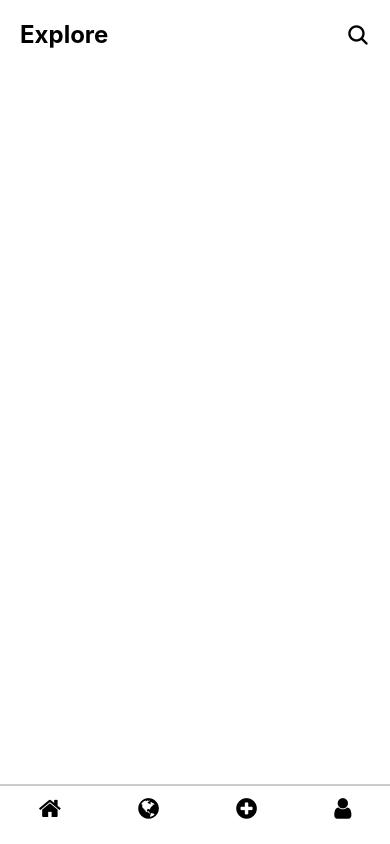
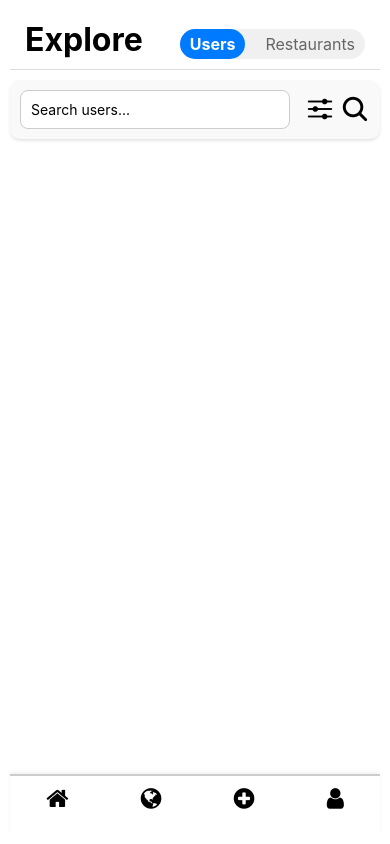
Before and after one commit to Phuoc-L/FoodieEats, a React Native app in the folder FoodieEats/: screen /Explore in a window 390 px wide. Built offline with nearby package versions, Linux system fonts and the light colour scheme.

Commit message:
implemented restaurant search

```diff
--- a/FoodieEats/screens/Explore.js
+++ b/FoodieEats/screens/Explore.js
@@ -8,41 +8,56 @@ import NavigationBar from './Navigation';
 import DropDownPicker from 'react-native-dropdown-picker';
 
 export default function Explore() {
-  const [searchVisible, setSearchVisible] = useState(false);
+  const [searchMode, setSearchMode] = useState('users'); // 'users' or 'restaurants'
   const [searchQuery, setSearchQuery] = useState('');
-  const [users, setUsers] = useState([]);
+  const [results, setResults] = useState([]);
   const [filtersVisible, setFiltersVisible] = useState(false);
-  const [minFollowers, setMinFollowers] = useState('');
-  const [maxFollowers, setMaxFollowers] = useState('');
-  const [minPosts, setMinPosts] = useState('');
-  const [maxPosts, setMaxPosts] = useState('');
-  const [showPrivate, setShowPrivate] = useState(false);
   const [sortField, setSortField] = useState('');
   const [sortOrder, setSortOrder] = useState('asc');
   const [sortOpen, setSortOpen] = useState(false);
   const [orderOpen, setOrderOpen] = useState(false);
   const navigation = useNavigation();
 
+  // User filters
+  const [minFollowers, setMinFollowers] = useState('');
+  const [maxFollowers, setMaxFollowers] = useState('');
+  const [minPosts, setMinPosts] = useState('');
+  const [maxPosts, setMaxPosts] = useState('');
+
+  // Restaurant filters
+  const [minRating, setMinRating] = useState('');
+  const [maxRating, setMaxRating] = useState('');
+
   const handleSearch = async () => {
     if (!searchQuery) return;
     try {
-      const response = await axios.get(process.env.EXPO_PUBLIC_API_URL + '/api/users/search', {
-        params: {
+      const endpoint = searchMode === 'users' ? '/api/users/search' : '/api/restaurants/search';
+      const params = {
         query: searchQuery,
-          minFollowers,
-          maxFollowers,
-          minPosts,
-          maxPosts,
-          showPrivate,
-          sortBy: sortField,
-          sortOrder,
-        },
-      });
-      setUsers(response.data.users);
-      setSearchVisible(false);
+        sortBy: sortField || undefined,
+        sortOrder: sortOrder || 'asc',
+        ...(searchMode === 'users' ? {
+          minFollowers: minFollowers || undefined,
+          maxFollowers: maxFollowers || undefined,
+          minPosts: minPosts || undefined,
+          maxPosts: maxPosts || undefined,
+        } : {
+          minRating: minRating || undefined,
+          maxRating: maxRating || undefined,
+        }),
+      };
+
+      const response = await axios.get(process.env.EXPO_PUBLIC_API_URL + endpoint, { params });
+      setResults(response.data.restaurants || response.data.users);
+      Keyboard.dismiss();
     } catch (error) {
-      console.error('Error fetching users:', error);
+      console.error(`Error fetching ${searchMode}:`, error.response?.data || error.message);
     }
+  };
+
+  const handleModeToggle = (mode) => {
+    setSearchMode(mode);
+    setResults([]);
   };
 
   return (
@@ -50,76 +65,72 @@ export default function Explore() {
       <SafeAreaView style={styles.container}>
         <View style={styles.header}>
           <Text style={styles.title}>Explore</Text>
-          {searchVisible ? (
+          <View style={styles.modeToggle}>
+            <TouchableOpacity onPress={() => handleModeToggle('users')}>
+              <Text style={[styles.modeButton, searchMode === 'users' && styles.activeMode]}>Users</Text>
+            </TouchableOpacity>
+            <TouchableOpacity onPress={() => handleModeToggle('restaurants')}>
+              <Text style={[styles.modeButton, searchMode === 'restaurants' && styles.activeMode]}>Restaurants</Text>
+            </TouchableOpacity>
+          </View>
+        </View>
+
         <View style={styles.searchContainer}>
           <TextInput
             style={styles.searchInput}
-                placeholder="Search users..."
+            placeholder={`Search ${searchMode}...`}
             value={searchQuery}
             onChangeText={setSearchQuery}
           />
+          <TouchableOpacity onPress={() => { setFiltersVisible(true); Keyboard.dismiss(); }}>
+            <Ionicons name="options" size={30} color="black" />
+          </TouchableOpacity>
           <TouchableOpacity onPress={handleSearch}>
-                <Ionicons name="checkmark" size={24} color="black" />
-              </TouchableOpacity>
-              <TouchableOpacity onPress={() => setFiltersVisible(true)}>
-                <Ionicons name="options" size={24} color="black" />
+            <Ionicons name="search" size={30} color="black" />
           </TouchableOpacity>
         </View>
-          ) : (
-            <TouchableOpacity onPress={() => setSearchVisible(true)}>
-              <Ionicons name="search" size={24} color="black" />
-            </TouchableOpacity>
+
+        <FlatList data={results} keyExtractor={(item) => item._id} renderItem={({ item }) => (
+          <TouchableOpacity onPress={() => navigation.navigate(searchMode === 'users' ? 'Profile' : 'Restaurant', { id: item._id })}>
+            <View style={styles.resultCard}>
+              {searchMode === 'users' && (<Image source={{ uri: item.profile.avatar_url || 'https://via.placeholder.com/50' }} style={styles.avatar} />)}
+              <View>
+                <View style={styles.restaurantRating}>
+                  <Text style={styles.resultName}>{item.name || item.username}</Text>
+                  {searchMode === 'restaurants' && (
+                    <Text>
+                      <Ionicons name="star" size={16} color="gold" /> {item.average_rating?.toFixed(1) || 'N/A'}
+                    </Text>
                   )}
                 </View>
-
-        <FlatList
-          data={users}
-          keyExtractor={(item) => item._id}
-          renderItem={({ item }) => (
-            <TouchableOpacity onPress={() => navigation.navigate('Profile', { userId: item._id })}>
-              <View style={styles.userCard}>
-                <Image source={{ uri: item.profile.avatar_url || 'https://via.placeholder.com/50' }} style={styles.avatar} />
-                <View>
-                  <Text style={styles.username}>{item.username}</Text>
-                  <Text style={styles.fullName}>{item.first_name} {item.last_name}</Text>
-                  <Text style={styles.bio}>{item.profile.bio}</Text>
+                <Text style={styles.fullName}>{item.first_name || item.location} {item.last_name}</Text>
+                {searchMode === 'users' && (<Text style={styles.resultDetails}> {item.profile.bio} </Text> )}
               </View>
             </View>
           </TouchableOpacity>
-          )}
-        />
+        )}/>
 
-        <Modal visible={filtersVisible} animationType="slide">
+        <Modal visible={filtersVisible && searchMode === 'restaurants'} animationType="slide">
           <TouchableWithoutFeedback onPress={Keyboard.dismiss} accessible={false}>
             <SafeAreaView style={styles.container}>
               <View style={styles.modalContent}>
-                <Text style={styles.label}>Min Followers</Text>
-                <TextInput style={styles.input} keyboardType="numeric" value={minFollowers} onChangeText={setMinFollowers} />
-
-                <Text style={styles.label}>Max Followers</Text>
-                <TextInput style={styles.input} keyboardType="numeric" value={maxFollowers} onChangeText={setMaxFollowers} />
-
-                <Text style={styles.label}>Min Posts</Text>
-                <TextInput style={styles.input} keyboardType="numeric" value={minPosts} onChangeText={setMinPosts} />
-
-                <Text style={styles.label}>Max Posts</Text>
-                <TextInput style={styles.input} keyboardType="numeric" value={maxPosts} onChangeText={setMaxPosts} />
-
+                <Text style={styles.label}>Min Rating</Text>
+                <TextInput style={styles.input} keyboardType="numeric" value={minRating} onChangeText={setMinRating} />
+                <Text style={styles.label}>Max Rating</Text>
+                <TextInput style={styles.input} keyboardType="numeric" value={maxRating} onChangeText={setMaxRating} />
                 <Text style={styles.label}>Sort By</Text>
                 <DropDownPicker
                   open={sortOpen}
                   value={sortField}
                   items={[
-                    { label: 'Followers', value: 'followers_count' },
-                    { label: 'Posts', value: 'posts_count' },
-                    { label: 'Username', value: 'username' },
+                    { label: 'Name', value: 'name' },
+                    { label: 'Average Rating', value: 'average_rating' }
                   ]}
                   setOpen={setSortOpen}
                   setValue={setSortField}
                   style={{ zIndex: 3000 }}
                   containerStyle={{ zIndex: 3000 }}
                 />
-
                 <Text style={styles.label}>Sort Order</Text>
                 <DropDownPicker
                   open={orderOpen}
@@ -133,13 +144,52 @@ export default function Explore() {
                   style={{ zIndex: 2000 }}
                   containerStyle={{ zIndex: 2000 }}
                 />
+                <Button title="Apply Filters" onPress={() => { setFiltersVisible(false); setSortOpen(false); setOrderOpen(false) }} />
+              </View>
+            </SafeAreaView>
+          </TouchableWithoutFeedback>
+        </Modal>
 
-                <View style={styles.checkboxContainer}>
-                  <Text>Show Private Profiles</Text>
-                  <Button title={showPrivate ? "Yes" : "No"} onPress={() => setShowPrivate(!showPrivate)} />
-                </View>
-
-                <Button title="Apply Filters" onPress={() => { setFiltersVisible(false); handleSearch(); }} />
+        <Modal visible={filtersVisible && searchMode === 'users'} animationType="slide">
+          <TouchableWithoutFeedback onPress={Keyboard.dismiss} accessible={false}>
+            <SafeAreaView style={styles.container}>
+              <View style={styles.modalContent}>
+                <Text style={styles.label}>Min Followers</Text>
+                <TextInput style={styles.input} keyboardType="numeric" value={minFollowers} onChangeText={setMinFollowers} />
+                <Text style={styles.label}>Max Followers</Text>
+                <TextInput style={styles.input} keyboardType="numeric" value={maxFollowers} onChangeText={setMaxFollowers} />
+                <Text style={styles.label}>Min Posts</Text>
+                <TextInput style={styles.input} keyboardType="numeric" value={minPosts} onChangeText={setMinPosts} />
+                <Text style={styles.label}>Max Posts</Text>
+                <TextInput style={styles.input} keyboardType="numeric" value={maxPosts} onChangeText={setMaxPosts} />
+                <Text style={styles.label}>Sort By</Text>
+                <DropDownPicker
+                  open={sortOpen}
+                  value={sortField}
+                  items={[
+                    { label: 'Follower Count', value: 'followers_count' },
+                    { label: 'Post Count', value: 'posts_count' },
+                    { label: 'Username', value: 'username' },
+                  ]}
+                  setOpen={setSortOpen}
+                  setValue={setSortField}
+                  style={{ zIndex: 3000 }}
+                  containerStyle={{ zIndex: 3000 }}
+                />
+                <Text style={styles.label}>Sort Order</Text>
+                <DropDownPicker
+                  open={orderOpen}
+                  value={sortOrder}
+                  items={[
+                    { label: 'Ascending', value: 'asc' },
+                    { label: 'Descending', value: 'desc' },
+                  ]}
+                  setOpen={setOrderOpen}
+                  setValue={setSortOrder}
+                  style={{ zIndex: 2000 }}
+                  containerStyle={{ zIndex: 2000 }}
+                />
+                <Button title="Apply Filters" onPress={() => { setFiltersVisible(false); setSortOpen(false); setOrderOpen(false) }} />
               </View>
             </SafeAreaView>
           </TouchableWithoutFeedback>
@@ -154,19 +204,129 @@ export default function Explore() {
 }
 
 const styles = StyleSheet.create({
-  container: { flex: 1, backgroundColor: '#fff' },
-  header: { flexDirection: 'row', justifyContent: 'space-between', alignItems: 'center', padding: 20 },
-  searchContainer: { flexDirection: 'row', alignItems: 'center', flex: 1 },
-  title: { fontSize: 24, fontWeight: 'bold' },
-  searchInput: { flex: 1, marginLeft: 10, padding: 8, borderBottomWidth: 1, borderColor: '#ccc' },
-  userCard: { flexDirection: 'row', padding: 15, borderBottomWidth: 1, borderColor: '#eee' },
-  avatar: { width: 50, height: 50, borderRadius: 25, marginRight: 15, borderWidth: 1, borderColor: '#ccc' },
-  username: { fontWeight: 'bold', fontSize: 16 },
-  fullName: { color: '#666' },
-  bio: { marginTop: 5, color: '#888' },
-  navbar: { height: 60, borderTopWidth: 1, borderTopColor: '#ccc' },
-  modalContent: { padding: 20 },
-  label: { fontWeight: 'bold', marginTop: 10 },
-  input: { borderWidth: 1, padding: 10, marginBottom: 10, borderRadius: 5 },
-  checkboxContainer: { flexDirection: 'row', alignItems: 'center', justifyContent: 'space-between', marginTop: 20 },
+  container: {
+    flex: 1,
+    backgroundColor: '#fff',
+    padding: 10
+  },
+  header: {
+    flexDirection: 'row',
+    justifyContent: 'space-between',
+    alignItems: 'flex-end',
+    paddingVertical: 10,
+    paddingHorizontal: 15,
+    borderBottomWidth: 1,
+    borderColor: '#ddd'
+  },
+  title: {
+    fontSize: 32,
+    fontWeight: 'bold'
+  },
+  modeToggle: {
+    flexDirection: 'row',
+    justifyContent: 'flex-start',
+    alignItems: 'center',
+    backgroundColor: '#f0f0f0',
+    borderRadius: 20,
+    gap: 10,
+    flexShrink: 1,
+  },
+  modeButton: {
+    fontSize: 16,
+    color: '#666',
+    paddingVertical: 5,
+    paddingHorizontal: 10,
+    borderRadius: 20,
+    flexShrink: 1
+  },
+  activeMode: {
+    fontWeight: 'bold',
+    color: '#fff',
+    backgroundColor: '#007bff'
+  },
+  searchContainer: {
+    flexDirection: 'row',
+    alignItems: 'center',
+    padding: 10,
+    borderRadius: 10,
+    backgroundColor: '#f9f9f9',
+    marginVertical: 10,
+    shadowColor: '#000',
+    shadowOffset: { width: 0, height: 2 },
+    shadowOpacity: 0.1,
+    shadowRadius: 3,
+    elevation: 2,
+    gap: 5
+  },
+  searchInput: {
+    flex: 1,
+    padding: 10,
+    borderRadius: 8,
+    backgroundColor: '#fff',
+    borderWidth: 1,
+    borderColor: '#ccc',
+    marginRight: 10
+  },
+  resultCard: {
+    flexDirection: 'row',
+    alignItems: 'center',
+    padding: 15,
+    borderBottomWidth: 1,
+    borderColor: '#eee',
+    backgroundColor: '#fff',
+    borderRadius: 10,
+    marginVertical: 5,
+    shadowColor: '#000',
+    shadowOffset: { width: 0, height: 1 },
+    shadowOpacity: 0.1,
+    shadowRadius: 2,
+    elevation: 1
+  },
+  avatar: {
+    width: 50,
+    height: 50,
+    borderRadius: 25,
+    marginRight: 15,
+    borderWidth: 1,
+    borderColor: '#ccc'
+  },
+  restaurantRating: {
+    color: '#666',
+    gap: 5,
+    flexDirection: 'row',
+    alignItems: 'center',
+    justifyContent: 'flex-start',
+  },
+  resultName: {
+    fontWeight: 'bold',
+    fontSize: 16
+  },
+  fullName: {
+    color: '#666'
+  },
+  resultDetails: {
+    color: '#666',
+    marginTop: 5
+  },
+  label: {
+    fontWeight: 'bold',
+    marginTop: 10
+  },
+  input: {
+    borderWidth: 1,
+    padding: 10,
+    marginBottom: 10,
+    borderRadius: 5
+  },
+  navbar: {
+    height: 60,
+    borderTopWidth: 1,
+    borderTopColor: '#ccc',
+    backgroundColor: '#fff',
+    shadowColor: '#000',
+    shadowOffset: { width: 0, height: -2 },
+    shadowOpacity: 0.05,
+    shadowRadius: 3,
+    elevation: 5
+  },
 });
```
Also changed, not shown: 2 other files (tests, documents, lock files or other folders). Lines whose indentation alone changed are shown as unchanged.
